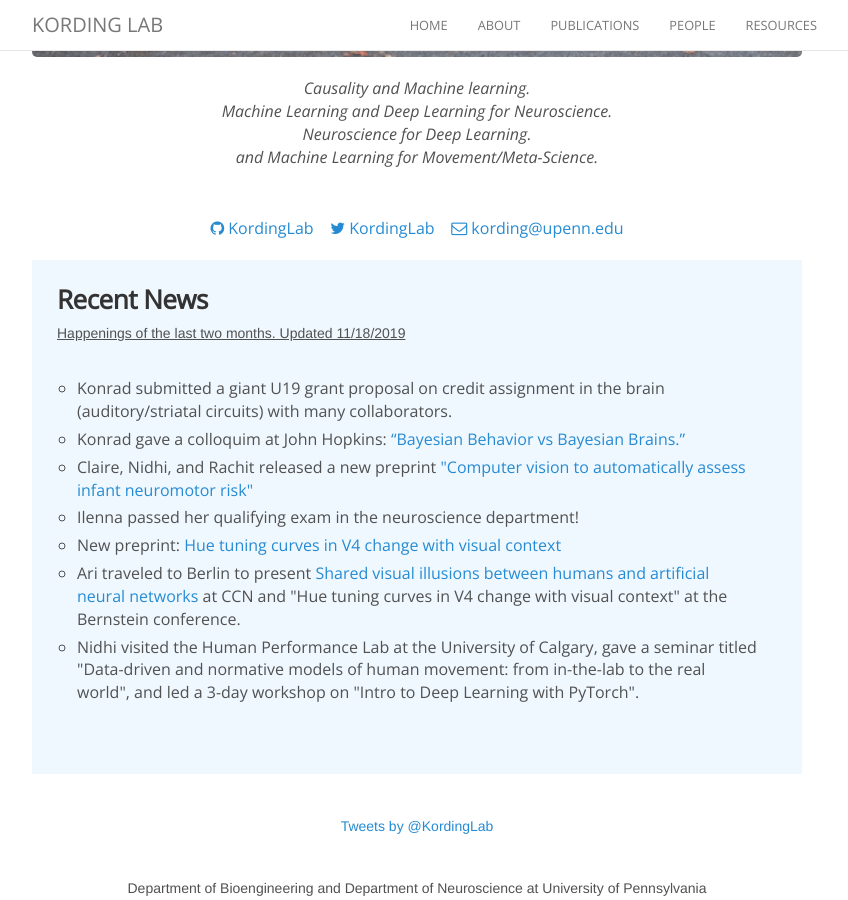
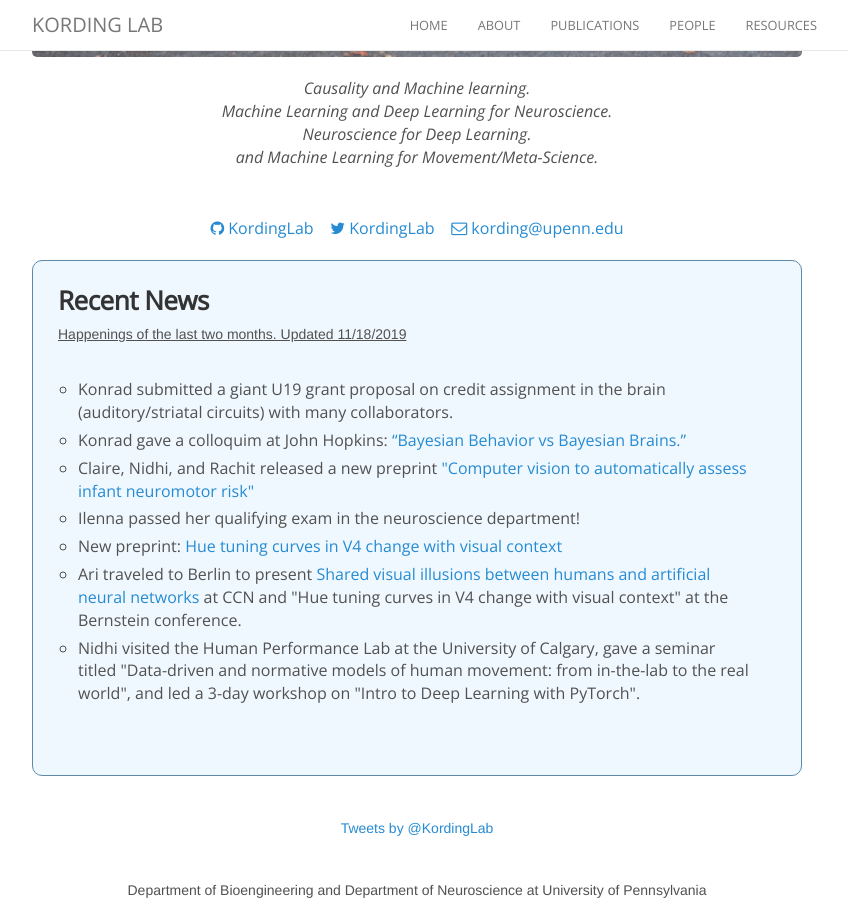
Before and after one commit to KordingLab/KordingLab.github.io, a Jekyll site: the page built from index.html, in a window 1280 px wide and 900 px high, scrolled down 555 px. Shown: the whole window, without its empty margins (223-1071 px from the left). Built offline with Jekyll 4.4.1, drawn with Linux system fonts in a browser that asks for light colours; nearby versions of some CDN libraries; comment, search, counter and statistics services are not loaded.

Commit message:
Added border to news and rounded corners

```diff
--- a/index.html
+++ b/index.html
@@ -19,7 +19,7 @@ layout: default
       <a href="mailto:kording@upenn.edu"><i class="fa fa-envelope-o"></i> kording@upenn.edu</a>
       </p>
 
-      <div class="w3-container" style="   background: #f0f8ff; padding: 25px">
+      <div class="w3-container" style="   background: #f0f8ff; padding: 25px; border-radius:10px; border: 1px solid #5d8aa8">
         <div style="text-align:left">
           <h3> Recent News </h3>
           <u>Happenings of the last two months. Updated 11/18/2019</u>
```
